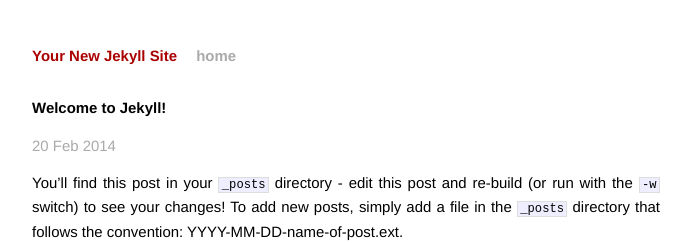
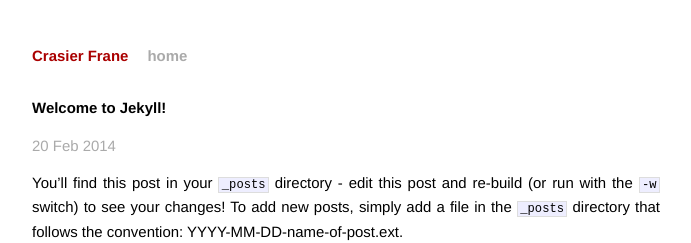
Before and after one commit to crasierfrane/crasierfrane.github.io, a Jekyll site: the page built from _posts/2014-02-20-welcome-to-jekyll.markdown, in a window 1280 px wide. Shown: the top 243 px of the page, without its empty margins (294-985 px from the left). Built offline with Jekyll 4.4.1, drawn with Linux system fonts in a browser that asks for light colours; Markdown is read by kramdown in place of the engine named in the settings.

Commit message:
Add title to config file

```diff
--- a/_config.yml
+++ b/_config.yml
@@ -1,3 +1,3 @@
-name: Your New Jekyll Site
+name: Crasier Frane
 markdown: redcarpet
 pygments: true
```
